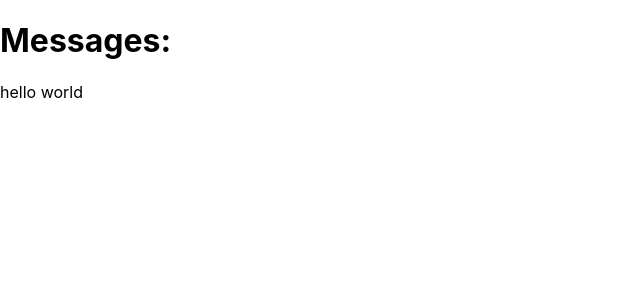
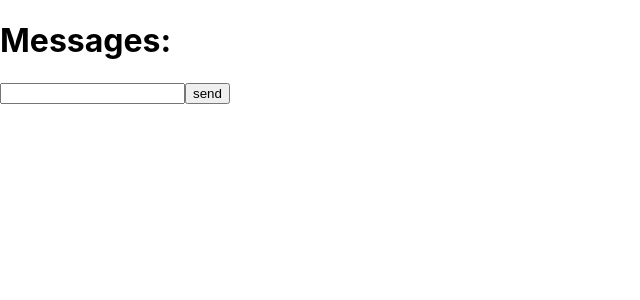
Before and after one commit to kerenKi/chat-app--client, a React (Create React App) app: page / in a window 1280 px wide. Shown: the top 300 px of the page, without its empty margins (0-640 px from the left). Built offline with nearby package versions, Linux system fonts and the light colour scheme; what socketset would draw is missing.

Commit message:
displaying message sending

```diff
--- a/src/App.js
+++ b/src/App.js
@@ -2,6 +2,16 @@ import React from 'react';
 import { connect } from 'react-redux'
 
 class App extends React.Component {
+  state = {
+    message: '',
+  }
+
+  onChenge = (event) => {
+    this.setState({
+      message: event.target.value
+    })
+  }
+
   render() {
 
     const paragraphs = this.props.messages.map( (message, index) => <p key={index}>{message}</p>)
@@ -10,6 +20,11 @@ class App extends React.Component {
       <main>
         <h1> Messages:</h1>
         {paragraphs}
+        <input type='text' onChange={this.onChange} />
+        <button>send</button>
+        <pre>
+        <code>{this.state.message}</code>
+        </pre>
       </main>
     )
   }
@@ -17,7 +32,7 @@ class App extends React.Component {
 
 function mapStateToProps (state) {
   return {
-    messages: state.messages
+    messages: state
   }
 }
 export default connect(mapStateToProps)(App);
--- a/src/store.js
+++ b/src/store.js
@@ -4,15 +4,12 @@ import socketset from 'socketset'
 
 const is = x => x
 
-const initialState = { messages: ['hello world'] }
+const initialState = []
 
 function reducer (state = initialState, action) {
   switch (action.type){
     case 'MESSAGES':
-      return {
-        ...state,
-        messages: action.payload
-      }
+      return action.payload
     default:
     return state
   }
```
